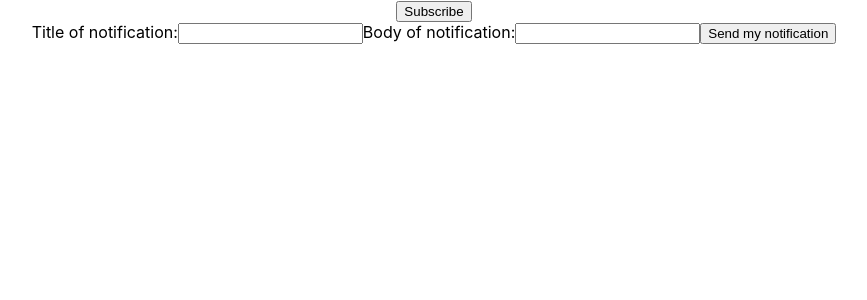
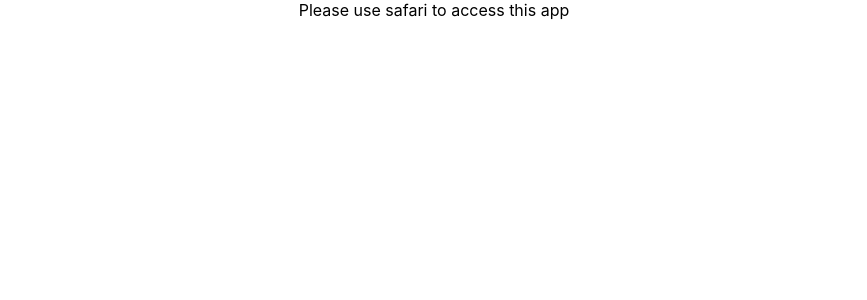
Before and after one commit to supermancash/safaripush, a React (Create React App) app in the folder client/: page / in a window 1280 px wide. Shown: the top 300 px of the page, without its empty margins (206-1073 px from the left). Built offline with nearby package versions, Linux system fonts and the light colour scheme.

Commit message:
adding conditional rendering of components and app

```diff
--- a/client/src/App.js
+++ b/client/src/App.js
@@ -1,14 +1,25 @@
 import './App.css';
+import NotificationForm from './components/NotificationForm';
+import {useEffect, useState} from "react";
 
 function App() {
-    let userToken = null;
+    const [permission, setPermission] = useState("default");
+
+    useEffect(() => {
+        if ('safari' in window && 'pushNotification' in window.safari) {
+            permissionData = window.safari.pushNotification.permission('web.com.safaripushapi');
+            checkRemotePermission(permissionData, true);
+        } else {
+            document.getElementById("mainDiv").innerHTML = "Please use safari to access this app"
+        }
+    })
+
     let permissionData;
 
     function subscribeHandler() {
         if ('safari' in window && 'pushNotification' in window.safari) {
             permissionData = window.safari.pushNotification.permission('web.com.safaripushapi');
-            checkRemotePermission(permissionData);
-            console.log("safari");
+            checkRemotePermission(permissionData, false);
         }
         let responseData, responseBody;
         fetch('/v1/log/showthem', {
@@ -40,56 +51,31 @@
         })
     }
 
-    function checkRemotePermission(permissionData) {
-        if (permissionData.permission === 'default') {
+    function checkRemotePermission(permissionData, onLoad) {
+        if (permissionData.permission === 'default' && !onLoad) {
             window.safari.pushNotification.requestPermission(
                 'https://safaripushapi.herokuapp.com',
                 'web.com.safaripushapi',
                 {},
                 checkRemotePermission
-            );
+            ).catch((err) => console.log(err));
         } else if (permissionData.permission === 'denied') {
-            console.log("You didn't accept")
+            setPermission("denied");
+            document.getElementById("subscribeParagraph").innerHTML = "Please press accept on the notification prompt. ";
         } else if (permissionData.permission === 'granted') {
+            setPermission("granted");
+            document.getElementById("subscribeButtonDiv").innerHTML = "";
             console.log(permissionData);
-            userToken = permissionData.deviceToken;
         }
     }
 
-    function sendHandler(e) {
-        e.preventDefault();
-        if(userToken==null) {
-            checkRemotePermission(permissionData);
-        }
-        if(userToken!=null){
-            const form = document.getElementById("notificationForm");
-            const formData = new FormData(form);
-            let formObject = {};
-            formData.forEach((value, key) => {
-                formObject[key] = value;
-            });
-            const requestPath = "/notifications/send/" + userToken;
-            fetch(requestPath, {
-                method: 'POST',
-                headers: {
-                    'Content-Type': 'application/json'
-                },
-                body: JSON.stringify(formObject)
-            }).catch((err) => console.log(err));
-        }
-    }
-
-
     return (
-        <div className="App">
-            <button className="subscribeButton" onClick={subscribeHandler}>Subscribe</button>
-            <form onSubmit={(e) => sendHandler(e)} id="notificationForm">
-                <label>Title of notification:</label>
-                <input type="text" name="notificationTitle"/>
-                <label>Body of notification:</label>
-                <input type="text" name="notificationBody"/>
-                <input type="submit" value="Send my notification"/>
-            </form>
+        <div id="mainDiv" className="App">
+            <div id="subscribeButtonDiv">
+                <button className="subscribeButton" onClick={subscribeHandler}>Subscribe</button>
+                <p id="subscribeParagraph"/>
+            </div>
+            {permission==='granted' ? <NotificationForm userToken={permissionData.deviceToken}/> : <div/>}
         </div>
     );
 }
--- /dev/null
+++ b/client/src/components/NotificationForm.js
@@ -0,0 +1,34 @@
+function NotificationForm(props) {
+    function sendHandler(e) {
+        e.preventDefault();
+        const form = document.getElementById("notificationForm");
+        const formData = new FormData(form);
+        let formObject = {};
+        formData.forEach((value, key) => {
+            formObject[key] = value;
+        });
+        const requestPath = "/notifications/send/" + props.userToken;
+        fetch(requestPath, {
+            method: 'POST',
+            headers: {
+                'Content-Type': 'application/json'
+            },
+            body: JSON.stringify(formObject)
+        }).catch((err) => console.log(err));
+
+    }
+
+    return (
+        <div>
+            <form onSubmit={(e) => sendHandler(e)} id="notificationForm">
+                <label>Title of notification:</label>
+                <input type="text" name="notificationTitle"/>
+                <label>Body of notification:</label>
+                <input type="text" name="notificationBody"/>
+                <input type="submit" value="Send my notification"/>
+            </form>
+        </div>
+    )
+}
+
+export default NotificationForm;
```
